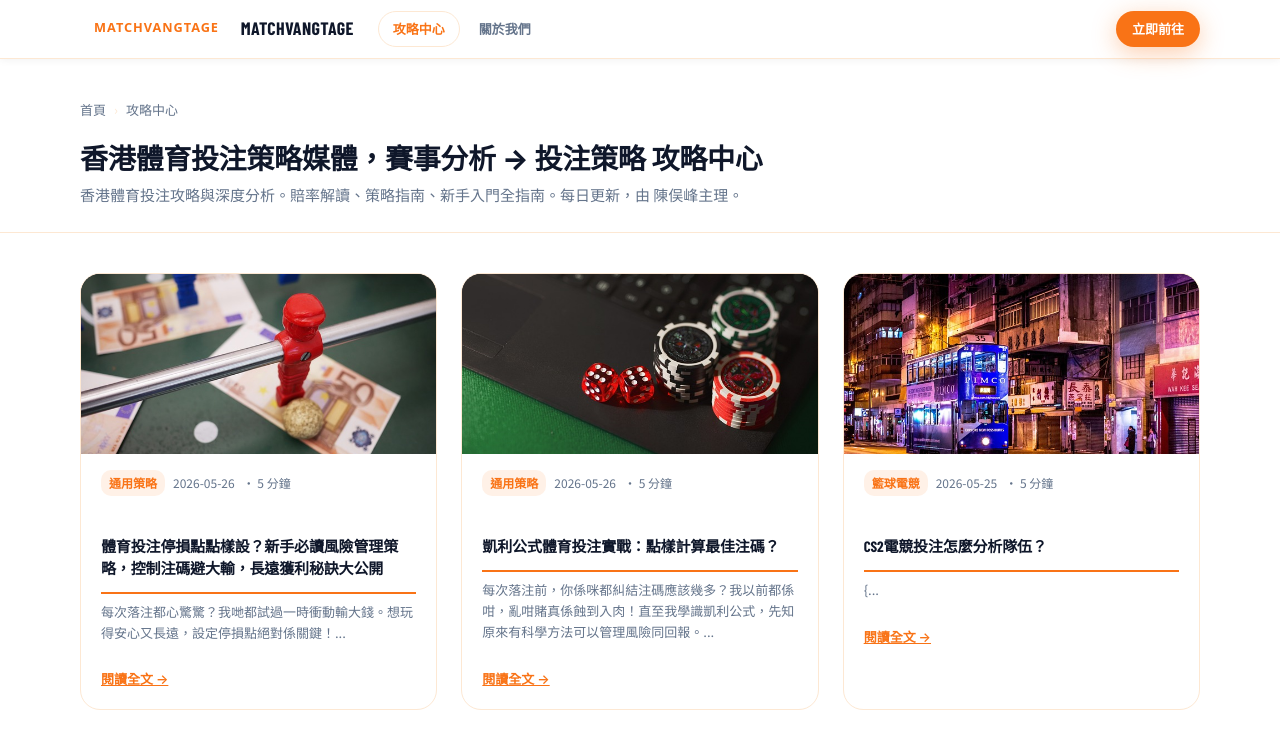
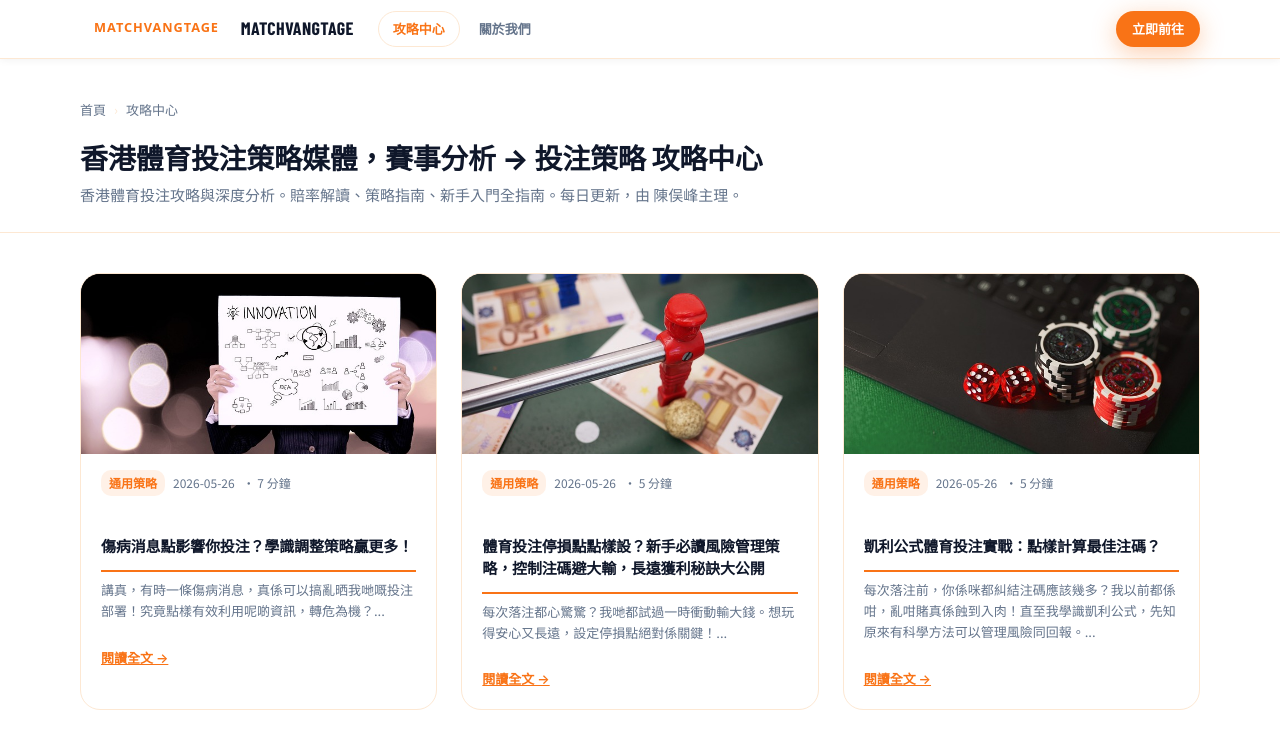
Before and after one commit to wmzic929-prog/matchvantage, a plain HTML site: page blog.html in a window 1280 px wide. Shown: the top 731 px of the page. Drawn offline with nearby package versions, Linux system fonts and the light colour scheme; a web font is replaced by a local one.

Commit message:
feat(blog): add card for injury-news-betting-strategy-adjustment

```diff
--- a/blog.html
+++ b/blog.html
@@ -79,6 +79,19 @@
     <div class="container">
       <div class="articles-grid">
 <!-- AI_INJECT_START -->
+<article class="article-card" data-cat="通用策略">
+  <div class="article-thumb" style="background:#111;overflow:hidden"><img src="/blog/img/injury-news-betting-strategy-adjustment.jpg" alt="傷病消息點影響你投注？學識調整策略贏更多！" loading="lazy" style="width:100%;height:100%;object-fit:cover;border-radius:0"></div>
+  <div class="article-body">
+    <div class="article-meta">
+      <span class="article-cat">通用策略</span>
+      <span class="article-date">2026-05-26</span>
+      <span class="article-read">&middot; 7 分鐘</span>
+    </div>
+    <h2>傷病消息點影響你投注？學識調整策略贏更多！</h2>
+    <p class="article-excerpt">講真，有時一條傷病消息，真係可以搞亂晒我哋嘅投注部署！究竟點樣有效利用呢啲資訊，轉危為機？...</p>
+    <a href="blog/injury-news-betting-strategy-adjustment.html" class="article-link">閱讀全文 →</a>
+  </div>
+</article>
 <article class="article-card" data-cat="通用策略">
   <div class="article-thumb" style="background:#111;overflow:hidden"><img src="/blog/img/sports-betting-stop-loss-guide.jpg" alt="體育投注停損點點樣設？新手必讀風險管理策略，控制注碼避大輸，長遠獲利秘訣大公開" loading="lazy" style="width:100%;height:100%;object-fit:cover;border-radius:0"></div>
   <div class="article-body">
```
